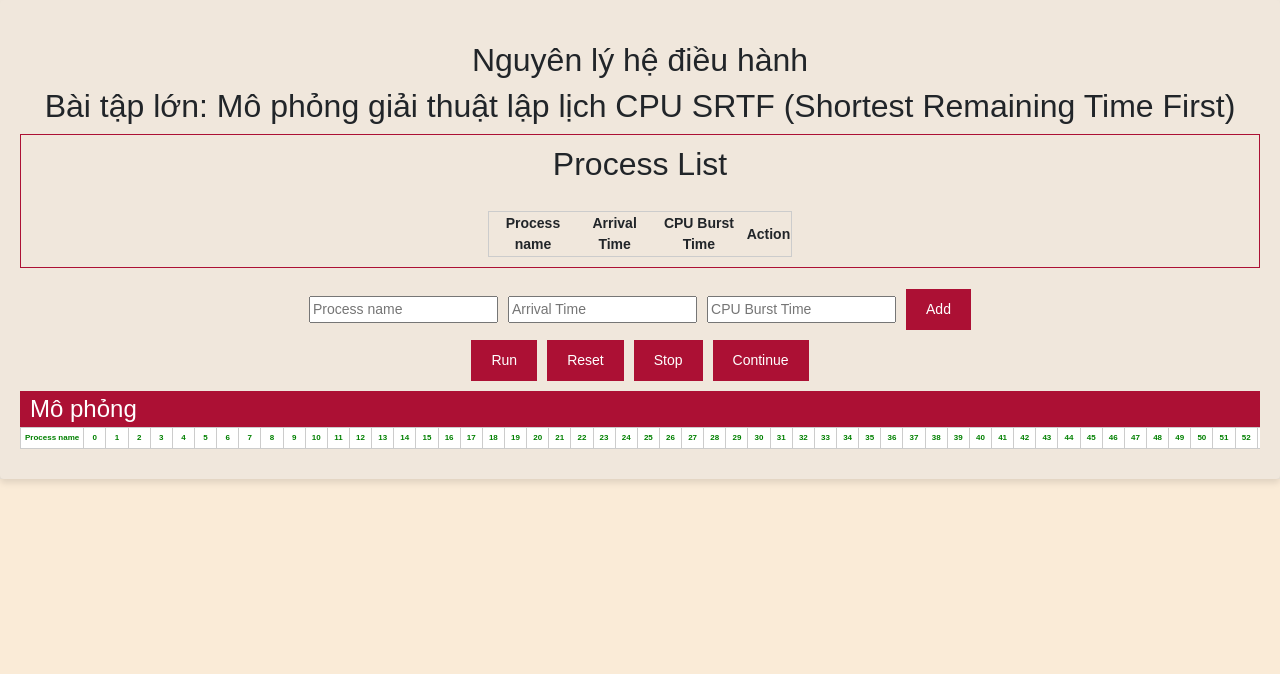
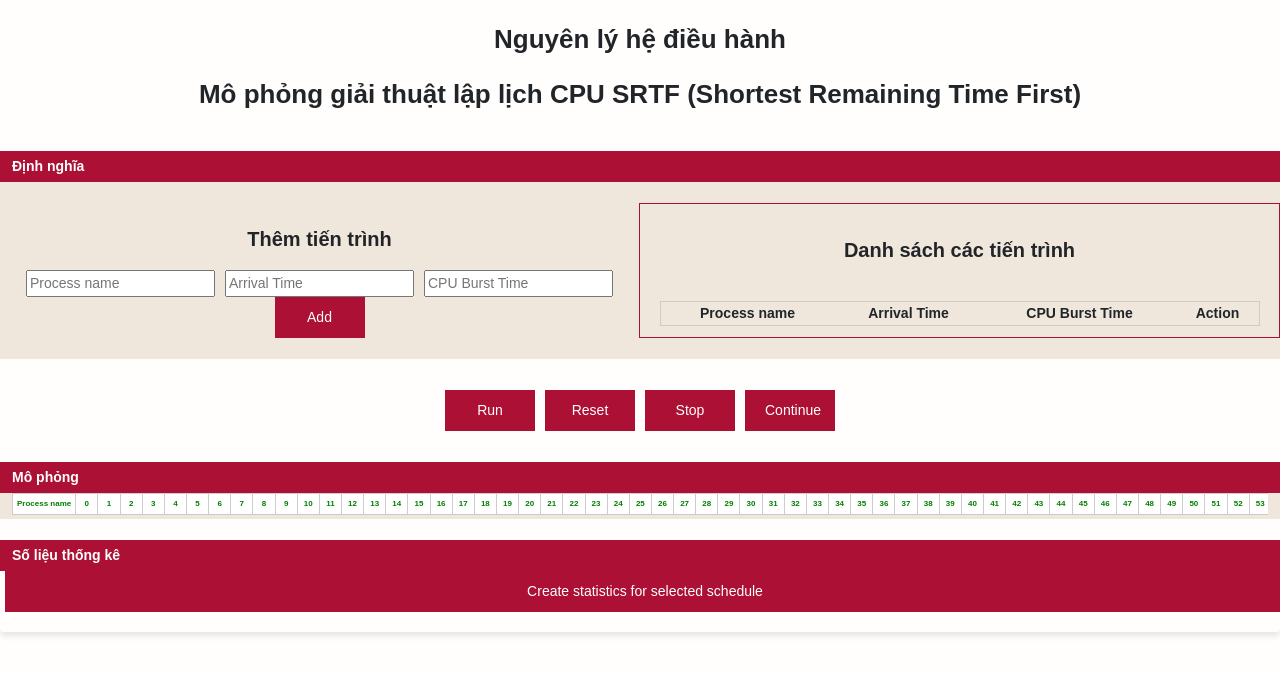
Before and after one commit to Hunter-PhucDu/laplichCPU_ShortestRemainingTimeFirst, a React (Create React App) app: page / in a window 1280 px wide. Shown: the top 674 px of the page. Built offline with nearby package versions, Linux system fonts and the light colour scheme.

Commit message:
commit btc

```diff
--- a/public/index.html
+++ b/public/index.html
@@ -15,7 +15,7 @@
 
     <title>Lập lịch CPU SRTF</title>
   </head>
-  <body style="background-color: antiquewhite;">
+  <body style="background: #fffefd;">
     <div id="root"></div>
   </body>
 </html>
--- a/src/App.css
+++ b/src/App.css
@@ -2,26 +2,49 @@
 
 .App {
   text-align: center;
-  font-family: Arial, sans-serif;
+  font-family: 'Droid Sans', sans-serif;
   font-size: 8px;
   justify-content: center;
   align-items: center;
-  background-color: #f0e7dc;
+  /* background-color: #f0e7dc; */
   margin: 0;
   padding: 0;
 }
 
 /* CPU Container */
 .cpu-scheduling-simulation {
-  background-color: #f0e7dc;
+  /* background-color: #f0e7dc; */
+  background: #fffefd;
   border-radius: 4px;
   box-shadow: 0 4px 6px rgba(0, 0, 0, 0.1);
   padding: 20px;
   font-size: 14px;
   text-align: center;
+  max-width: 100%;
+}
+.tieuDe {
+  font-size: 26px;
+  font-weight: bold;
 
 }
+.dinhNghia, .moPhong {
+  background-color: #f0e7dc;
+}
+.phongChu {
+  font-size: 20px;
+  font-weight: bold;
+}
 
+.thanhNgang {
+  font-size: 14px;
+  text-align: left;
+  padding-top: 5px;
+  padding-bottom: 5px;
+  background-color: #ac1034;
+  color: #fff;
+  max-width: 100%;
+  font-weight: bold;
+}
 .cpu-scheduling-simulation input,
 .cpu-scheduling-simulation button {
   margin: 0 5px;
@@ -34,9 +57,11 @@ button {
   background-color: #ac1034;
   color: #fff;
   border: none;
-  border-radius: 4px;
+  /* border-radius: 4px; */
   cursor: pointer;
-  margin: 0 5px;
+  /* margin: 0 5px; */
+  text-align: center;
+  width: 90px;
 }
 
 /* Table Container */
@@ -46,14 +71,6 @@ button {
   display: inline-block;
   font-size: 8px;
 
-}
-
-.moPhong {
-  font-size: 24px;
-  text-align: left;
-  background-color: #ac1034;
-  color: #fff;
-  padding-left: 10px;
 }
 
 /* Table Scroll Container */
--- a/src/App.js
+++ b/src/App.js
@@ -13,6 +13,7 @@ class CPUSchedulingSimulation extends Component {
       isRunning: false,
       isSimulated: false,
       isPaused: false,
+      selectedScheduleMetrics: null,
     };
     this.processNameInput = React.createRef();
     this.processArrivalTimeInput = React.createRef();
@@ -221,6 +222,220 @@ class CPUSchedulingSimulation extends Component {
     this.setState({ isPaused: true });
   };
 
+  calculateStatisticsForSelectedSchedule = () => {
+    const { processes, completedProcesses } = this.state;
+
+    // Kiểm tra xem đã có quá trình mô phỏng chưa
+    if (completedProcesses.length === 0) {
+      alert('Chưa có quá trình mô phỏng nào được thực hiện.');
+      return null;
+    }
+
+    // Tính toán các giá trị thống kê dựa trên lịch trình đã chọn
+    const processIds = processes.map(process => process.id);
+
+    const selectedScheduleMetrics = {
+      averageTurnaroundTime: this.calculateAverageTurnaroundTime(completedProcesses),
+      averageWaitingTime: this.calculateAverageWaitingTime(completedProcesses),
+      averageResponseTime: this.calculateAverageResponseTime(completedProcesses),
+      perProcessMetrics: this.calculatePerProcessMetrics(processIds, completedProcesses),
+    };
+
+    return selectedScheduleMetrics;
+  };
+
+  calculateAverageTurnaroundTime = completedProcesses => {
+    const totalTurnaroundTime = completedProcesses.reduce((sum, process) => sum + (process.endTime - process.startTime), 0);
+    return completedProcesses.length ? totalTurnaroundTime / completedProcesses.length : 0;
+  };
+
+  calculateAverageWaitingTime = completedProcesses => {
+    const totalWaitingTime = completedProcesses.reduce((sum, process) => sum + (process.startTime - process.arrivalTime), 0);
+    return completedProcesses.length ? totalWaitingTime / completedProcesses.length : 0;
+  };
+
+  calculateAverageResponseTime = completedProcesses => {
+    const totalResponseTime = completedProcesses.reduce((sum, process) => sum + (process.startTime - process.arrivalTime), 0);
+    return completedProcesses.length ? totalResponseTime / completedProcesses.length : 0;
+  };
+
+  calculatePerProcessMetrics = (processIds, completedProcesses) => {
+    const { processes } = this.state; // Thêm dòng này để truy cập biến processes
+
+    return processIds.map(processId => {
+      const processCompleted = completedProcesses.find(item => item.id === processId);
+
+      if (processCompleted) {
+        const turnaroundTime = processCompleted.endTime - processCompleted.startTime;
+        const normalizedTurnaroundTime = turnaroundTime / processes.find(process => process.id === processId).time;
+        const waitingTime = processCompleted.startTime - processes.find(process => process.id === processId).arrivalTime;
+        const responseTime = processCompleted.startTime - processes.find(process => process.id === processId).arrivalTime;
+
+        return {
+          processName: processes.find(process => process.id === processId).name,
+          arrivalTime: processes.find(process => process.id === processId).arrivalTime,
+          cpuBurstTime: processes.find(process => process.id === processId).time,
+          averageTurnaroundTime: turnaroundTime,
+          averageNormalizedTurnaroundTime: normalizedTurnaroundTime,
+          averageWaitingTime: waitingTime,
+          averageResponseTime: responseTime,
+        };
+      } else {
+        return {
+          processName: 'N/A',
+          arrivalTime: 'N/A',
+          cpuBurstTime: 'N/A',
+          averageTurnaroundTime: 'N/A',
+          averageNormalizedTurnaroundTime: 'N/A',
+          averageWaitingTime: 'N/A',
+          averageResponseTime: 'N/A',
+        };
+      }
+    });
+  };
+
+
+  // Thêm hàm để xử lý sự kiện khi nhấn nút "Create statistics for selected schedule"
+  handleCreateStatistics = () => {
+    if (this.state.processes.length > 0) {
+      const selectedScheduleMetrics = this.calculateStatisticsForSelectedSchedule();
+      this.setState({ selectedScheduleMetrics });
+    } else {
+      alert('Danh sách tiến trình trống!');
+    }
+  };
+
+  // Thêm hàm renderStatistics trong component
+  // renderStatistics = () => {
+  //   const { selectedScheduleMetrics } = this.state;
+
+  //   return (
+  //     <div>
+  //       {selectedScheduleMetrics && (
+  //         <div>
+  //           <h4>Selected Schedule Metrics</h4>
+  //           <table className="selected-schedule-metrics-table">
+  //             <thead>
+  //               <tr>
+  //                 <th>Metric</th>
+  //                 <th>Value</th>
+  //               </tr>
+  //             </thead>
+  //             <tbody>
+  //               <tr>
+  //                 <td>Average Turnaround Time</td>
+  //                 <td>{selectedScheduleMetrics.averageTurnaroundTime}</td>
+  //               </tr>
+  //               <tr>
+  //                 <td>Average Waiting Time</td>
+  //                 <td>{selectedScheduleMetrics.averageWaitingTime}</td>
+  //               </tr>
+  //               <tr>
+  //                 <td>Average Response Time</td>
+  //                 <td>{selectedScheduleMetrics.averageResponseTime}</td>
+  //               </tr>
+  //             </tbody>
+  //           </table>
+
+  //           <h4>Per Process Metrics</h4>
+  //           <table className="per-process-metrics-table">
+  //             <thead>
+  //               <tr>
+  //                 <th>Process Name</th>
+  //                 <th>Arrival Time</th>
+  //                 <th>CPU Burst Time</th>
+  //                 <th>Average Turnaround Time</th>
+  //                 <th>Average Normalized Turnaround Time</th>
+  //                 <th>Average Waiting Time</th>
+  //                 <th>Average Response Time</th>
+  //               </tr>
+  //             </thead>
+  //             <tbody>
+  //               {selectedScheduleMetrics.perProcessMetrics.map((process, index) => (
+  //                 <tr key={index}>
+  //                   <td>{process.processName}</td>
+  //                   <td>{process.arrivalTime}</td>
+  //                   <td>{process.cpuBurstTime}</td>
+  //                   <td>{process.averageTurnaroundTime}</td>
+  //                   <td>{process.averageNormalizedTurnaroundTime}</td>
+  //                   <td>{process.averageWaitingTime}</td>
+  //                   <td>{process.averageResponseTime}</td>
+  //                 </tr>
+  //               ))}
+  //             </tbody>
+  //           </table>
+  //         </div>
+  //       )}
+  //     </div>
+  //   );
+  // };
+
+  renderStatistics = () => {
+    const { selectedScheduleMetrics } = this.state;
+
+    return (
+      <div>
+        {selectedScheduleMetrics && (
+          <div>
+            <h4>Selected Schedule Metrics</h4>
+            <table className="selected-schedule-metrics-table">
+              <thead>
+                <tr>
+                  <th>Metric</th>
+                  <th>Value</th>
+                </tr>
+              </thead>
+              <tbody>
+                <tr>
+                  <td>Average Turnaround Time</td>
+                  <td>{selectedScheduleMetrics.averageTurnaroundTime}</td>
+                </tr>
+                <tr>
+                  <td>Average Waiting Time</td>
+                  <td>{selectedScheduleMetrics.averageWaitingTime}</td>
+                </tr>
+                <tr>
+                  <td>Average Response Time</td>
+                  <td>{selectedScheduleMetrics.averageResponseTime}</td>
+                </tr>
+              </tbody>
+            </table>
+
+            <h4>Per Process Metrics</h4>
+            <table className="per-process-metrics-table">
+              <thead>
+                <tr>
+                  <th>Process Name</th>
+                  <th>Arrival Time</th>
+                  <th>CPU Burst Time</th>
+                  <th>Average Turnaround Time</th>
+                  <th>Average Normalized Turnaround Time</th>
+                  <th>Average Waiting Time</th>
+                  <th>Average Response Time</th>
+                </tr>
+              </thead>
+              <tbody>
+                {selectedScheduleMetrics.perProcessMetrics.map((process, index) => (
+                  <tr key={index}>
+                    <td>{process.processName}</td>
+                    <td>{process.arrivalTime}</td>
+                    <td>{process.cpuBurstTime}</td>
+                    <td>{process.averageTurnaroundTime}</td>
+                    <td>{process.averageNormalizedTurnaroundTime}</td>
+                    <td>{process.averageWaitingTime}</td>
+                    <td>{process.averageResponseTime}</td>
+                  </tr>
+                ))}
+              </tbody>
+            </table>
+          </div>
+        )}
+      </div>
+    );
+  };
+
+
+
   render() {
     const { initialProcesses, isRunning, isSimulated, isPaused } = this.state;
     const totalTime = 200;
@@ -228,13 +443,30 @@ class CPUSchedulingSimulation extends Component {
     const currentTime = this.state.currentTime;
 
     return (
-      <div className="cpu-scheduling-simulation">
+      <div className="container-fluid cpu-scheduling-simulation">
+        <div class="row">
+          <div className="col-mt-2 tieuDe">
+            <p>Nguyên lý hệ điều hành</p>
+            <p>Mô phỏng giải thuật lập lịch CPU SRTF (Shortest Remaining Time First)</p>
+          </div>
+        </div>
         <br />
-        <h2>Nguyên lý hệ điều hành</h2>
-        <h2>Bài tập lớn: Mô phỏng giải thuật lập lịch CPU SRTF (Shortest Remaining Time First)</h2>
-        <div className="process-list">
-          <h2>Process List</h2>
-          <table>
+
+        <div class="row dinhNghia">
+          <div className=' container-fluid  thanhNgang'>Định nghĩa</div>
+          <div><br /> </div>
+          <div class="col add-process-form">
+            <br />
+            <p className='phongChu'>Thêm tiến trình</p>
+            <input type="text" placeholder="Process name" ref={this.processNameInput} />
+            <input type="number" placeholder="Arrival Time" ref={this.processArrivalTimeInput} />
+            <input type="number" placeholder="CPU Burst Time" ref={this.processTimeInput} />
+            <button onClick={this.handleAddProcess}>Add</button>
+          </div>
+          <div className="col process-list">
+            <br />
+            <p className='phongChu'>Danh sách các tiến trình</p>
+            <table style={{ width: 600 }}>
               <thead>
                 <tr>
                   <th>Process name</th>
@@ -265,13 +497,9 @@ class CPUSchedulingSimulation extends Component {
               </tbody>
             </table>
           </div>
+          <div><br /> </div>
+        </div>
         <br />
-        <div className="add-process-form">
-          <input type="text" placeholder="Process name" ref={this.processNameInput} />
-          <input type="number" placeholder="Arrival Time" ref={this.processArrivalTimeInput} />
-          <input type="number" placeholder="CPU Burst Time" ref={this.processTimeInput} />
-          <button onClick={this.handleAddProcess}>Add</button>
-        </div>
         <div className="controls">
           <div>
             <button onClick={isRunning ? null : isSimulated ? this.handleReFresh : this.handleRunSimulation} disabled={isRunning}>
@@ -288,7 +516,10 @@ class CPUSchedulingSimulation extends Component {
             </button>
           </div>
         </div>
-        <div className='moPhong'>Mô phỏng</div>
+        <br />
+
+        <div class="row moPhong">
+          <div className=' container-fluid  thanhNgang'>Mô phỏng</div>
           <div className="table-container">
             <div className="table-scroll">
               <table className="process-table">
@@ -334,6 +565,15 @@ class CPUSchedulingSimulation extends Component {
             </div>
           </div>
         </div>
+        <br />
+
+        <div className="row soLieuThongKe">
+          <div className="container-fluid thanhNgang">Số liệu thống kê</div>
+          {this.renderStatistics()}
+          <button onClick={this.handleCreateStatistics}>Create statistics for selected schedule</button>
+        </div>
+
+      </div>
     );
   }
 }
```
Lines whose indentation alone changed are shown as unchanged.
